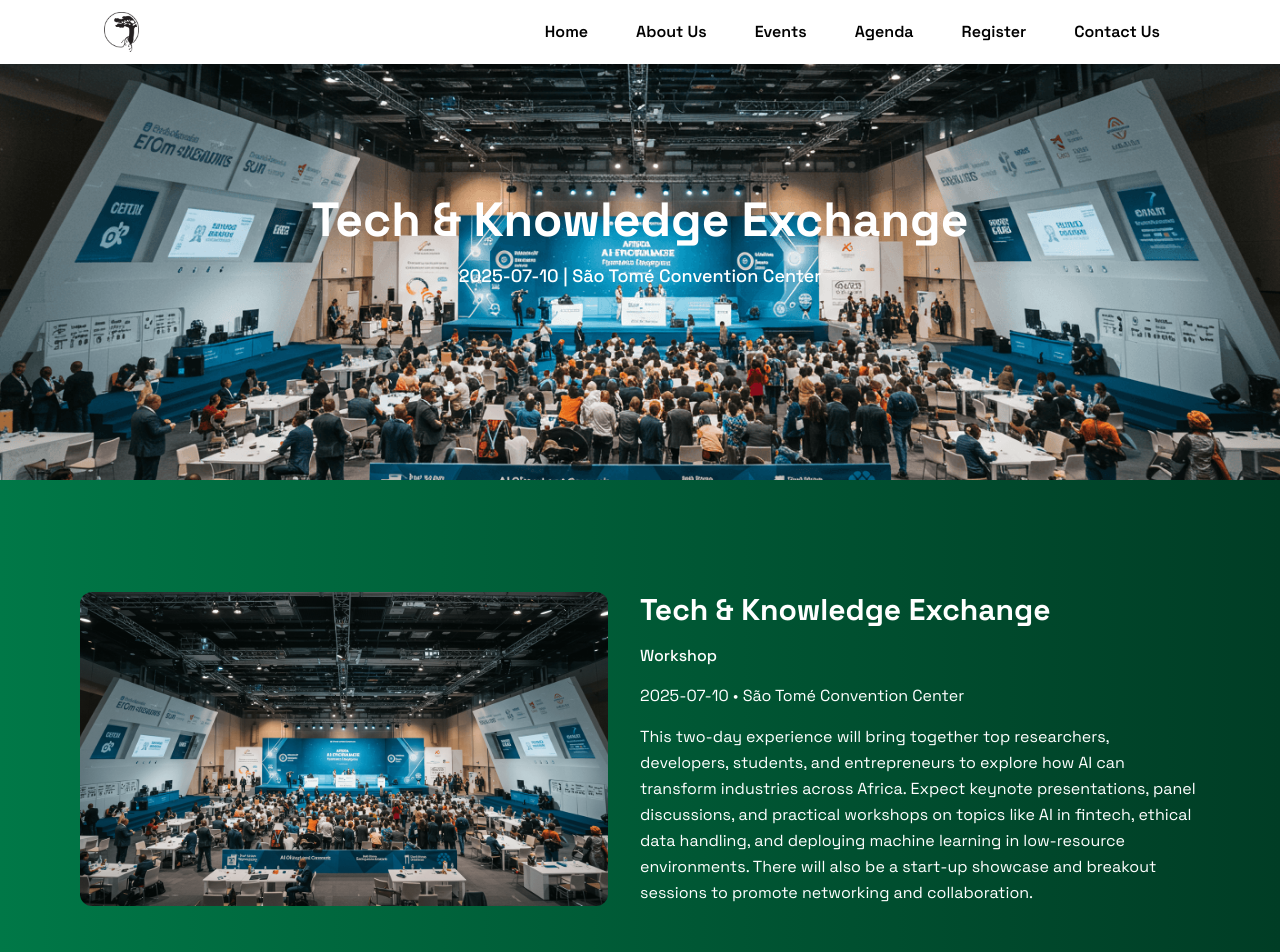
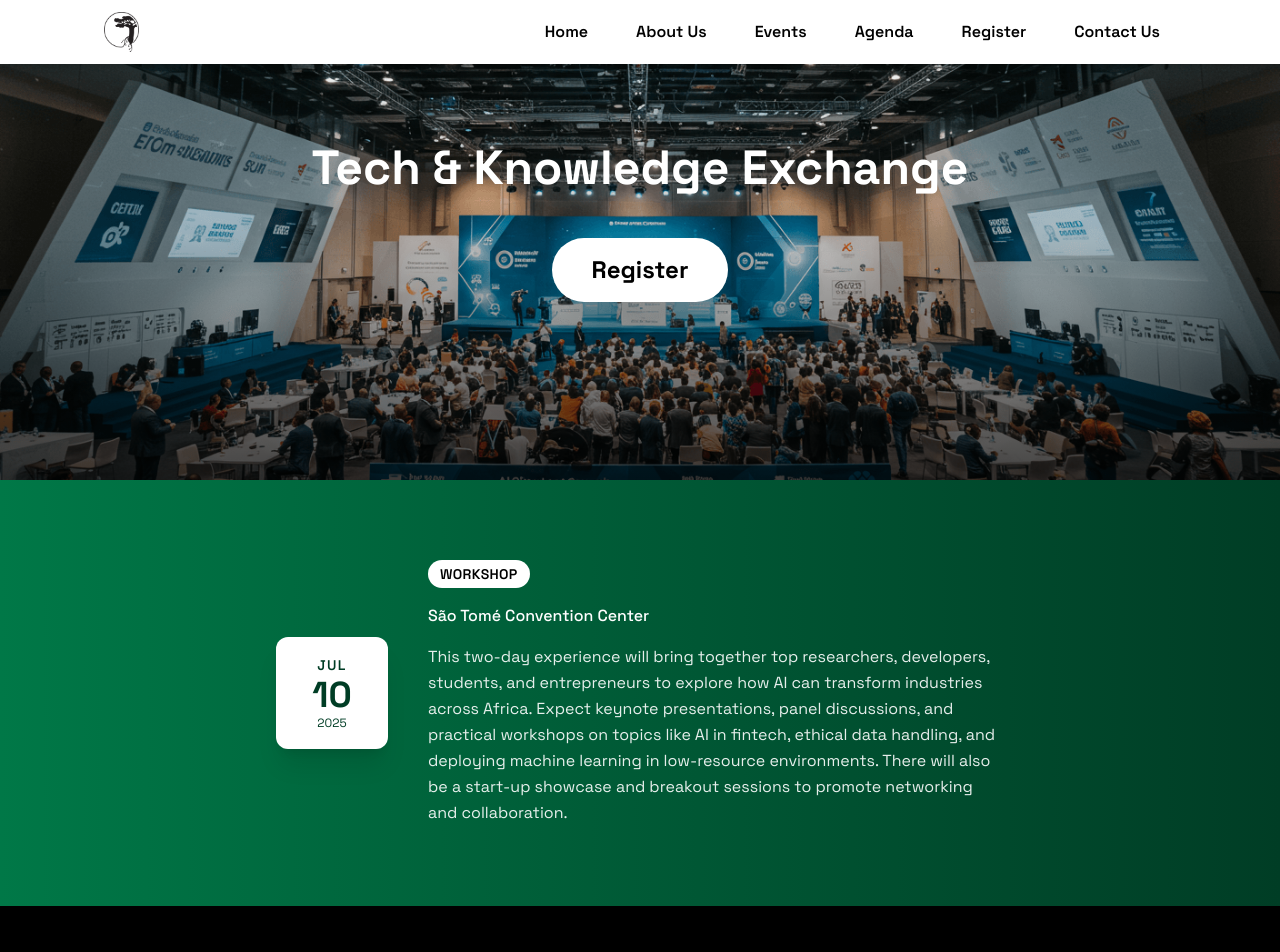
Before and after one commit to MOSOBELULU/indabaX, a React (Vite) app: page /eventdetailpage/1 in a window 1280 px wide. Shown: the top 952 px of the page. Built offline with nearby package versions, Linux system fonts and the light colour scheme.

Commit message:
wip: single event page

```diff
--- a/src/components/events/EventDetailSection.jsx
+++ b/src/components/events/EventDetailSection.jsx
@@ -1,5 +1,6 @@
-import { Link, useParams } from "react-router-dom";
+import { useParams } from "react-router-dom";
 import { events } from "../../data/DummyData";
+import { motion } from "framer-motion";
 
 export default function EventDetailSection() {
   const { id } = useParams();
@@ -9,26 +10,43 @@ export default function EventDetailSection() {
     return <p className="text-center text-red-500 mt-20">Event not found 😕</p>;
   }
 
+  const parsedDate = new Date(event.date);
+
   return (
-    <div className="pt-28 pb-12 bg-gradient-to-r from-[#007847] to-[#003d25] text-white">
-      <div className="flex flex-col md:flex-row gap-8 items-stretch px-4 md:px-10 lg:px-20">
-        <div className="flex-1">
-          <img
-            src={event.image}
-            alt={event.title}
-            className="w-full h-full object-cover rounded-xl"
-          />
-        </div>
+    <div className="py-20 bg-gradient-to-r from-[#007847] to-[#003d25] text-white">
+  <div className="flex flex-col md:flex-row items-center justify-center gap-10 px-4 md:px-10 lg:px-20">
 
-        <div className="w-full md:w-1/2 space-y-4">
-          <h2 className="text-3xl font-bold">{event.title}</h2>
-          <p className="font-medium">{event.type}</p>
-          <p>
-            {event.date} • {event.location}
-          </p>
-          <p className="leading-relaxed">{event.description2}</p>
-        </div>
-      </div>
-    </div>
-  );
+    {/* Calendar Box */}
+    <motion.div
+      initial={{ opacity: 0, y: 30 }}
+      animate={{ opacity: 1, y: 0 }}
+      transition={{ duration: 0.8 }}
+      className="bg-white text-[#003d25] rounded-xl w-28 h-28 flex flex-col items-center justify-center shadow-xl"
+    >
+      <span className="text-sm font-semibold uppercase tracking-widest">
+        {parsedDate.toLocaleString("default", { month: "short" })}
+      </span>
+      <span className="text-4xl font-bold">{parsedDate.getDate()}</span>
+      <span className="text-xs">{parsedDate.getFullYear()}</span>
+    </motion.div>
+
+    {/* Event Info */}
+    <motion.div
+      initial={{ opacity: 0, y: 30 }}
+      animate={{ opacity: 1, y: 0 }}
+      transition={{ duration: 0.8, delay: 0.2 }}
+      className="max-w-xl space-y-4 text-center md:text-left"
+    >
+      <p className="uppercase text-sm tracking-wide font-semibold bg-white text-black inline-block px-3 py-1 rounded-full">
+        {event.type}
+      </p>
+      <p className="text-base font-medium">{event.location}</p>
+      <p className="leading-relaxed text-sm sm:text-base text-white/90">
+        {event.description2}
+      </p>
+    </motion.div>
+
+  </div>
+</div>
+  )
 }
--- a/src/components/events/EventsHero.jsx
+++ b/src/components/events/EventsHero.jsx
@@ -1,22 +1,24 @@
+import RegisterButton from "../reusable/Register_button";
 
-
-export default function EventHero({ title, date, location, image }) {
+export default function EventHero({ title, image }) {
   return (
     <section
       className="relative h-[60vh] bg-cover bg-center flex items-center justify-center text-white"
       style={{ backgroundImage: `url(${image})` }}
     >
 
-      <div className="absolute inset-0 bg-opacity-60" />
+      <div className="absolute inset-0  bg-gradient-to-t from-black/70 via-black/20 to-transparent" />
 
 
       <div className="relative z-10 text-center px-4">
         <h1 className="text-3xl sm:text-5xl font-bold leading-tight">
           {title}
         </h1>
-        <p className="mt-3 text-sm sm:text-lg font-medium">
-          {date} | {location}
-        </p>
+        <div className="mt-10">
+
+        <RegisterButton/>
+        </div>
+
 
         {/* Optional CTA Button (future) */}
         {/* <a href="#" className="inline-block mt-6 px-6 py-3 bg-[#007847] text-white rounded-full">
```
